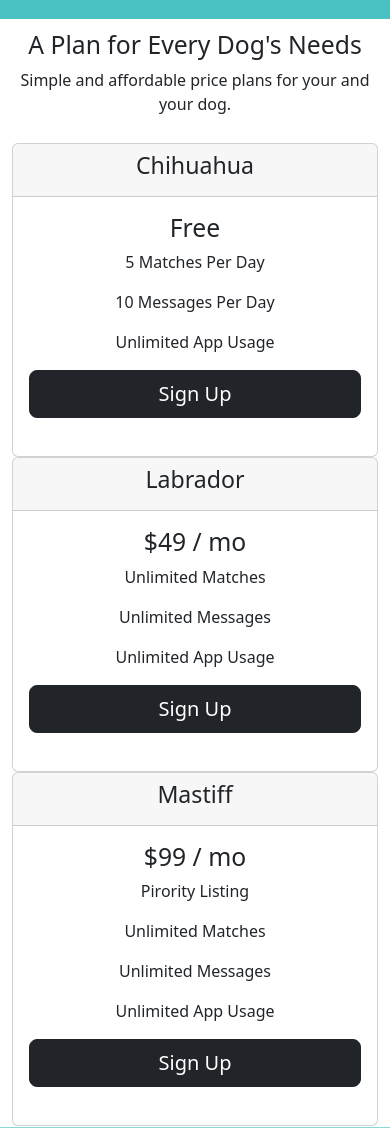
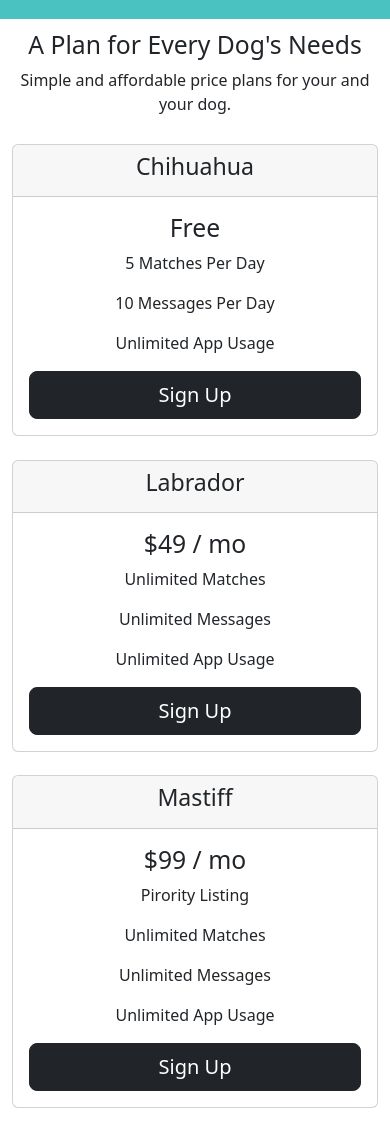
Before and after one commit to NALLAMDEEPAK/tindog-clone, a plain HTML site: page index.html in a window 390 px wide. Shown: the part 1581-2709 px from the top of the page. Drawn offline with nearby package versions, Linux system fonts and the light colour scheme.

Commit message:
Update index.html

```diff
--- a/index.html
+++ b/index.html
@@ -143,8 +143,8 @@
     <p>Simple and affordable price plans for your and your dog.</p>
 
   <div class="row cards">
-    <div class="col-lg-4 col-md-6">
-      <div class="card c">
+    <div class="col-lg-4 col-md-6 c">
+      <div class="card">
 
       <div class="card-header"><h3>Chihuahua</h3></div>
        <div class="card-body">
@@ -156,8 +156,8 @@
 
     </div>
     </div>
-    <div class="col-lg-4 col-md-6">
-    <div class="card c">
+    <div class="col-lg-4 col-md-6 c">
+    <div class="card">
 
     <div class="card-header"><h3>Labrador</h3></div>
      <div class="card-body"> <h2>$49 / mo</h2>
@@ -168,8 +168,8 @@
 
     </div>
     </div>
-    <div class="col-lg-4">
-    <div class="card c">
+    <div class="col-lg-4 c">
+    <div class="card">
 
       <div class="card-header"><h3>Mastiff</h3></div>
       <div class="card-body"><h2>$99 / mo</h2>
```
